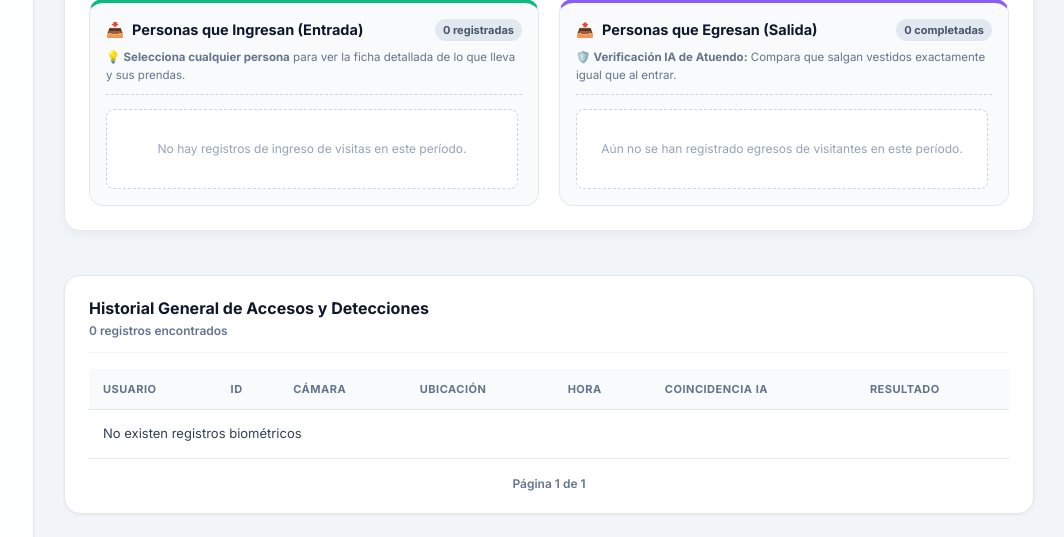
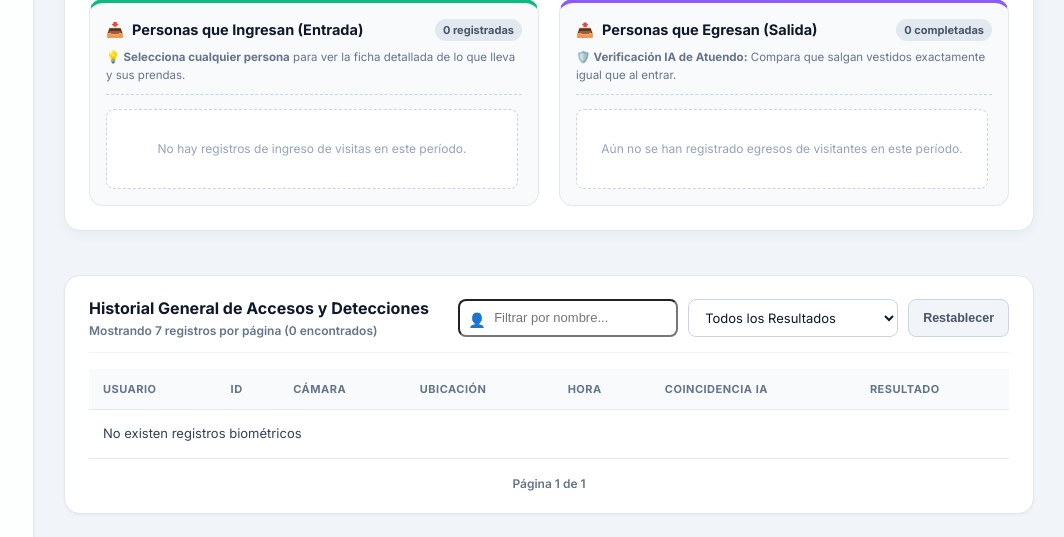
Before and after one commit to Slobos89/Facial-Secure, a Django app: page /accesos/ in a window 1280 px wide. Shown: the part 654-1191 px from the top of the page, without its empty margins (216-1280 px from the left). Run offline with Django 5.2, Linux system fonts and the light colour scheme; the visitor is signed in with stand-in values (Sample User, id 1); data that the repository does not hold is empty.

Commit message:
feat(accesos): paginacion a 7 registros, filtros por nombre y resultado en historial, y limpieza de datos de prueba

```diff
--- a/accesos/templates/accesos/accesos.html
+++ b/accesos/templates/accesos/accesos.html
@@ -7,7 +7,7 @@ Control y Registro de Accesos | facIAL Secure
 {% endblock %}
 
 {% block extra_css %}
-<link rel="stylesheet" href="{% static 'css/accesos.css' %}?v=2.2">
+<link rel="stylesheet" href="{% static 'css/accesos.css' %}?v=2.3">
 {% endblock %}
 
 {% block content %}
@@ -50,7 +50,7 @@ Control y Registro de Accesos | facIAL Secure
                         </option>
                     </select>
 
-                    <a href="/accesos/exportar-csv/?periodo={{ request.GET.periodo|default:'todo' }}&buscar={{ request.GET.buscar|default:'' }}"
+                    <a href="/accesos/exportar-csv/?periodo={{ request.GET.periodo|default:'todo' }}&buscar={{ request.GET.buscar|default:'' }}&nombre={{ nombre_filtro|default:'' }}&resultado={{ resultado_filtro|default:'' }}"
                        class="btn-export-compact"
                        style="background: #10b981; color: #ffffff; text-decoration: none; height: 38px; padding: 0 14px; border-radius: 8px; font-size: 12px; font-weight: 600; display: inline-flex; align-items: center; gap: 6px; width: auto; max-width: fit-content; box-shadow: 0 2px 4px rgba(0,0,0,0.05); transition: all 0.2s ease;"
                        title="Exportar listado a Excel / CSV">
@@ -262,17 +262,54 @@ Control y Registro de Accesos | facIAL Secure
 
 
         <!-- ========================================================================= -->
-        <!-- TABLA GENERAL DE REGISTROS DE ACCESO (HISTORIAL GLOBAL)                   -->
+        <!-- TABLA GENERAL DE REGISTROS DE ACCESO (HISTORIAL GLOBAL - 7 POR PÁGINA)    -->
         <!-- ========================================================================= -->
         <section class="table-panel">
-            <div class="table-header">
+            <div class="table-header" style="flex-wrap: wrap; gap: 14px; align-items: center; justify-content: space-between;">
                 <div>
                     <div class="table-title">
                         Historial General de Accesos y Detecciones
                     </div>
-                    <div class="table-info">
-                        {{ total }} registros encontrados
+                    <div class="table-info" id="table-info-counter">
+                        Mostrando 7 registros por página ({{ total }} encontrados)
                     </div>
+                </div>
+
+                <!-- BARRA DE FILTROS ESPECÍFICOS: NOMBRE Y RESULTADO -->
+                <div class="historial-filters-bar" style="display: flex; align-items: center; gap: 10px; flex-wrap: wrap;">
+                    <!-- Filtro por Nombre -->
+                    <div style="position: relative; min-width: 220px;">
+                        <input
+                            type="text"
+                            id="filtro-nombre-acceso"
+                            name="filtro_nombre"
+                            class="input"
+                            placeholder="Filtrar por nombre..."
+                            value="{{ nombre_filtro }}"
+                            oninput="filtrarConDebounce()"
+                            style="height: 38px; font-size: 13px; padding-left: 34px; width: 100%; border-radius: 8px;"
+                        >
+                        <span style="position: absolute; left: 10px; top: 10px; color: #94a3b8; font-size: 14px;">👤</span>
+                    </div>
+
+                    <!-- Filtro por Resultado -->
+                    <select
+                        id="filtro-resultado-acceso"
+                        name="filtro_resultado"
+                        class="select"
+                        onchange="filtrarAccesosAjax(1)"
+                        style="height: 38px; font-size: 13px; padding: 0 12px; min-width: 190px; border-radius: 8px;"
+                    >
+                        <option value="" {% if not resultado_filtro %}selected{% endif %}>Todos los Resultados</option>
+                        <option value="PERMITIDO" {% if resultado_filtro == 'PERMITIDO' %}selected{% endif %}>✅ Permitido / Aprobado</option>
+                        <option value="DENEGADO" {% if resultado_filtro == 'DENEGADO' %}selected{% endif %}>⛔ Denegado / Rechazado</option>
+                        <option value="REVISION" {% if resultado_filtro == 'REVISION' %}selected{% endif %}>⚠️ Revisión Requerida</option>
+                    </select>
+
+                    <!-- Botón Restablecer -->
+                    <button type="button" onclick="limpiarFiltrosHistorial()" class="btn-search" style="height: 38px; padding: 0 14px; font-size: 12.5px; background: #f1f5f9; color: #475569; border: 1px solid #cbd5e1; border-radius: 8px;" title="Restablecer filtros">
+                        Restablecer
+                    </button>
                 </div>
             </div>
 
@@ -612,23 +649,57 @@ Control y Registro de Accesos | facIAL Secure
 
 
 <!-- ========================================================================= -->
-<!-- JAVASCRIPT: LÓGICA DE CONTROL DE AFORO, PERTENENCIAS Y AUDITORÍA IA       -->
+<!-- JAVASCRIPT: LÓGICA DE CONTROL DE AFORO, PERTENENCIAS Y FILTRADO AJAX       -->
 <!-- ========================================================================= -->
 <script>
 let currentVisitaId = null;
+let debounceTimer = null;
 
-// Cargar página de la tabla general vía AJAX
-function cargarPagina(page) {
+// FILTRADO DINÁMICO DE LA TABLA GENERAL (7 ELEMENTOS)
+function filtrarAccesosAjax(page = 1) {
+    const nombre = document.getElementById('filtro-nombre-acceso')?.value.trim() || '';
+    const resultado = document.getElementById('filtro-resultado-acceso')?.value || '';
     const periodo = document.querySelector('select[name="periodo"]')?.value || 'todo';
-    const buscar = document.querySelector('input[name="buscar"]')?.value || '';
+    const buscarGeneral = document.querySelector('input[name="buscar"]')?.value.trim() || '';
 
-    fetch(`/accesos/ajax/?page=${page}&periodo=${periodo}&buscar=${encodeURIComponent(buscar)}`)
+    const params = new URLSearchParams({
+        page: page,
+        nombre: nombre,
+        resultado: resultado,
+        periodo: periodo,
+        buscar: buscarGeneral
+    });
+
+    fetch(`/accesos/ajax/?${params.toString()}`)
         .then(response => response.json())
         .then(data => {
             document.getElementById('tabla-accesos').innerHTML = data.tabla;
             document.getElementById('pagination-accesos').innerHTML = data.paginacion;
+            const counter = document.getElementById('table-info-counter');
+            if (counter && data.total !== undefined) {
+                counter.innerText = `Mostrando 7 registros por página (${data.total} encontrados)`;
+            }
         })
         .catch(err => console.error('Error cargando página:', err));
+}
+
+function filtrarConDebounce() {
+    clearTimeout(debounceTimer);
+    debounceTimer = setTimeout(() => {
+        filtrarAccesosAjax(1);
+    }, 250);
+}
+
+function limpiarFiltrosHistorial() {
+    const inpNombre = document.getElementById('filtro-nombre-acceso');
+    const selResultado = document.getElementById('filtro-resultado-acceso');
+    if (inpNombre) inpNombre.value = '';
+    if (selResultado) selResultado.value = '';
+    filtrarAccesosAjax(1);
+}
+
+function cargarPagina(page) {
+    filtrarAccesosAjax(page);
 }
 
 document.addEventListener('click', function(e) {
--- a/accesos/views.py
+++ b/accesos/views.py
@@ -21,11 +21,15 @@ from .ai_vestimenta import comparar_vestimentas, analizar_vestimenta_individual
 @login_required
 def accesos(request):
     periodo = request.GET.get('periodo', 'todo')
+    nombre_filtro = request.GET.get('nombre', '').strip()
+    resultado_filtro = request.GET.get('resultado', '').strip()
+    busqueda = request.GET.get('buscar', '').strip()
     hoy = now().date()
 
     # 1. QUERY DE ACCESOS GENERALES
     queryset = Acceso.objects.select_related('persona').all()
 
+    # Filtro por período
     if periodo == 'hoy':
         queryset = queryset.filter(fecha_hora__date=hoy)
     elif periodo in ['semana', '7']:
@@ -35,14 +39,34 @@ def accesos(request):
     elif periodo == 'todo':
         pass
 
-    busqueda = request.GET.get('buscar', '').strip()
+    # Filtro específico por Nombre
+    if nombre_filtro:
+        queryset = queryset.filter(
+            Q(persona__nombre__icontains=nombre_filtro) |
+            Q(persona__apellido__icontains=nombre_filtro) |
+            Q(nombre_detectado__icontains=nombre_filtro)
+        )
+
+    # Filtro específico por Resultado (Permitido, Denegado, Revisión)
+    if resultado_filtro:
+        if resultado_filtro == 'PERMITIDO':
+            queryset = queryset.filter(resultado__in=['PERMITIDO', 'APROBADO_MANUAL'])
+        elif resultado_filtro == 'DENEGADO':
+            queryset = queryset.filter(resultado__in=['DENEGADO', 'RECHAZADO'])
+        elif resultado_filtro == 'REVISION':
+            queryset = queryset.filter(resultado='REVISION')
+        else:
+            queryset = queryset.filter(resultado__iexact=resultado_filtro)
+
+    # Búsqueda general combinada
     if busqueda:
         queryset = queryset.filter(
             Q(persona__nombre__icontains=busqueda) |
             Q(persona__apellido__icontains=busqueda) |
             Q(persona__rut__icontains=busqueda) |
             Q(camara__icontains=busqueda) |
-            Q(resultado__icontains=busqueda)
+            Q(resultado__icontains=busqueda) |
+            Q(nombre_detectado__icontains=busqueda)
         )
 
     queryset = queryset.order_by('-fecha_hora')
@@ -62,12 +86,13 @@ def accesos(request):
     elif periodo in ['mes', '30']:
         visitas_qs = visitas_qs.filter(fecha_ingreso__date__gte=hoy - timedelta(days=30))
 
-    if busqueda:
+    if busqueda or nombre_filtro:
+        termino = nombre_filtro or busqueda
         visitas_qs = visitas_qs.filter(
-            Q(nombre_visitante__icontains=busqueda) |
-            Q(rut_visitante__icontains=busqueda) |
-            Q(pertenencias_declaradas__icontains=busqueda) |
-            Q(interno_a_visitar__icontains=busqueda)
+            Q(nombre_visitante__icontains=termino) |
+            Q(rut_visitante__icontains=termino) |
+            Q(pertenencias_declaradas__icontains=termino) |
+            Q(interno_a_visitar__icontains=termino)
         )
 
     total_ingresos_ext = visitas_qs.count()
@@ -82,8 +107,8 @@ def accesos(request):
     # Personas egresadas (columna derecha)
     visitas_egresadas = visitas_qs.filter(fecha_egreso__isnull=False).order_by('-fecha_egreso')[:25]
 
-    # 3. PAGINACIÓN DE LA TABLA PRINCIPAL
-    paginator = Paginator(queryset, 15)
+    # 3. PAGINACIÓN DE LA TABLA PRINCIPAL (Configurada a 7 elementos para no extender la página)
+    paginator = Paginator(queryset, 7)
     page = request.GET.get('page')
     accesos_paginados = paginator.get_page(page)
 
@@ -94,6 +119,8 @@ def accesos(request):
         'denegados': denegados,
         'revision': revision,
         'periodo': periodo,
+        'nombre_filtro': nombre_filtro,
+        'resultado_filtro': resultado_filtro,
         # Balance y Visitas Externas
         'total_ingresos_ext': total_ingresos_ext,
         'total_egresos_ext': total_egresos_ext,
@@ -108,11 +135,14 @@ def accesos(request):
 
 
 # ========================================================
-# ENDPOINT AJAX: TABLA GENERAL DE ACCESOS
+# ENDPOINT AJAX: TABLA GENERAL DE ACCESOS (CON FILTROS Y 7 ELEMENTOS)
 # ========================================================
 @login_required
 def accesos_ajax(request):
     periodo = request.GET.get('periodo', 'todo')
+    nombre_filtro = request.GET.get('nombre', '').strip()
+    resultado_filtro = request.GET.get('resultado', '').strip()
+    busqueda = request.GET.get('buscar', '').strip()
     hoy = now().date()
 
     accesos_qs = Acceso.objects.select_related('persona').all()
@@ -126,18 +156,36 @@ def accesos_ajax(request):
     elif periodo == 'todo':
         pass
 
-    busqueda = request.GET.get('buscar')
+    if nombre_filtro:
+        accesos_qs = accesos_qs.filter(
+            Q(persona__nombre__icontains=nombre_filtro) |
+            Q(persona__apellido__icontains=nombre_filtro) |
+            Q(nombre_detectado__icontains=nombre_filtro)
+        )
+
+    if resultado_filtro:
+        if resultado_filtro == 'PERMITIDO':
+            accesos_qs = accesos_qs.filter(resultado__in=['PERMITIDO', 'APROBADO_MANUAL'])
+        elif resultado_filtro == 'DENEGADO':
+            accesos_qs = accesos_qs.filter(resultado__in=['DENEGADO', 'RECHAZADO'])
+        elif resultado_filtro == 'REVISION':
+            accesos_qs = accesos_qs.filter(resultado='REVISION')
+        else:
+            accesos_qs = accesos_qs.filter(resultado__iexact=resultado_filtro)
+
     if busqueda:
         accesos_qs = accesos_qs.filter(
             Q(persona__nombre__icontains=busqueda) |
             Q(persona__apellido__icontains=busqueda) |
             Q(persona__rut__icontains=busqueda) |
             Q(camara__icontains=busqueda) |
-            Q(resultado__icontains=busqueda)
+            Q(resultado__icontains=busqueda) |
+            Q(nombre_detectado__icontains=busqueda)
         )
 
     accesos_qs = accesos_qs.order_by('-fecha_hora')
-    paginator = Paginator(accesos_qs, 15)
+    # Paginación compacta de 7 elementos
+    paginator = Paginator(accesos_qs, 7)
     page = request.GET.get('page')
     accesos_pag = paginator.get_page(page)
 
@@ -146,7 +194,8 @@ def accesos_ajax(request):
 
     return JsonResponse({
         'tabla': tabla_html,
-        'paginacion': paginacion_html
+        'paginacion': paginacion_html,
+        'total': accesos_qs.count()
     })
 
 
@@ -358,8 +407,9 @@ def visita_crear_ajax(request):
 @login_required
 def exportar_accesos_csv(request):
     periodo = request.GET.get('periodo', 'todo')
+    nombre_filtro = request.GET.get('nombre', '').strip()
+    resultado_filtro = request.GET.get('resultado', '').strip()
     busqueda = request.GET.get('buscar', '').strip()
-    resultado_filtro = request.GET.get('resultado', '').strip()
     hoy = now().date()
 
     queryset = Acceso.objects.select_related('persona', 'resuelto_por').all()
@@ -373,8 +423,20 @@ def exportar_accesos_csv(request):
     elif periodo == 'todo':
         pass
 
+    if nombre_filtro:
+        queryset = queryset.filter(
+            Q(persona__nombre__icontains=nombre_filtro) |
+            Q(persona__apellido__icontains=nombre_filtro) |
+            Q(nombre_detectado__icontains=nombre_filtro)
+        )
+
     if resultado_filtro:
-        queryset = queryset.filter(resultado=resultado_filtro)
+        if resultado_filtro == 'PERMITIDO':
+            queryset = queryset.filter(resultado__in=['PERMITIDO', 'APROBADO_MANUAL'])
+        elif resultado_filtro == 'DENEGADO':
+            queryset = queryset.filter(resultado__in=['DENEGADO', 'RECHAZADO'])
+        elif resultado_filtro == 'REVISION':
+            queryset = queryset.filter(resultado='REVISION')
 
     if busqueda:
         queryset = queryset.filter(
```
Also changed, not shown: media/visitas/egresos/camila_egreso.jpg (deleted), media/visitas/egresos/maria_egreso.jpg (deleted), media/visitas/egresos/rodrigo_egreso.jpg (deleted), media/visitas/ingresos/camila_ingreso.jpg (deleted), media/visitas/ingresos/esteban_ingreso.jpg (deleted), media/visitas/ingresos/gonzalo_ingreso.jpg (deleted), media/visitas/ingresos/maria_ingreso.jpg (deleted), media/visitas/ingresos/patricia_ingreso.jpg (deleted), media/visitas/ingresos/rodrigo_ingreso.jpg (deleted).
